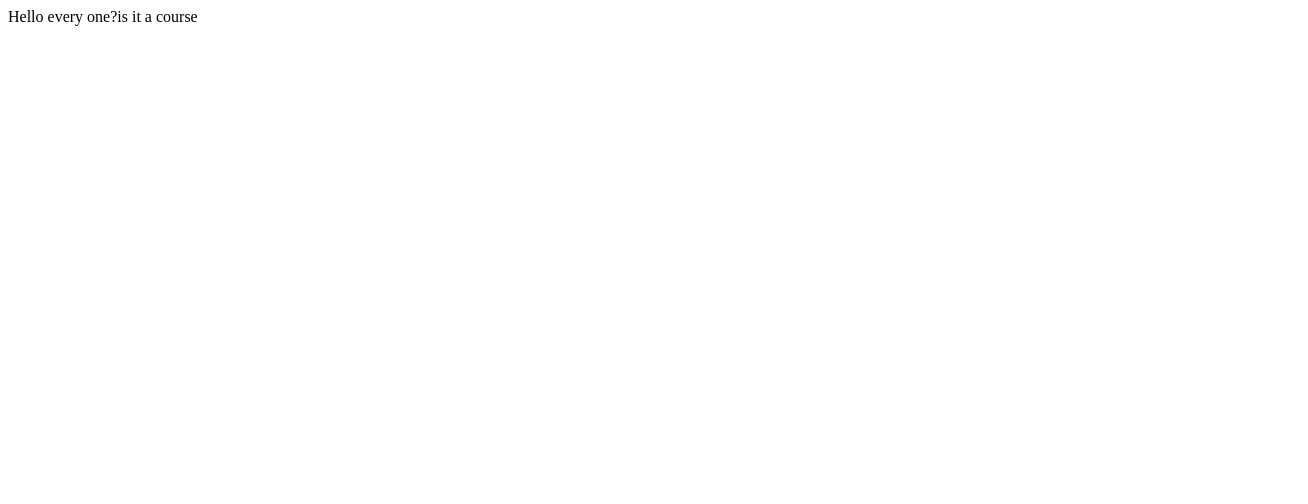
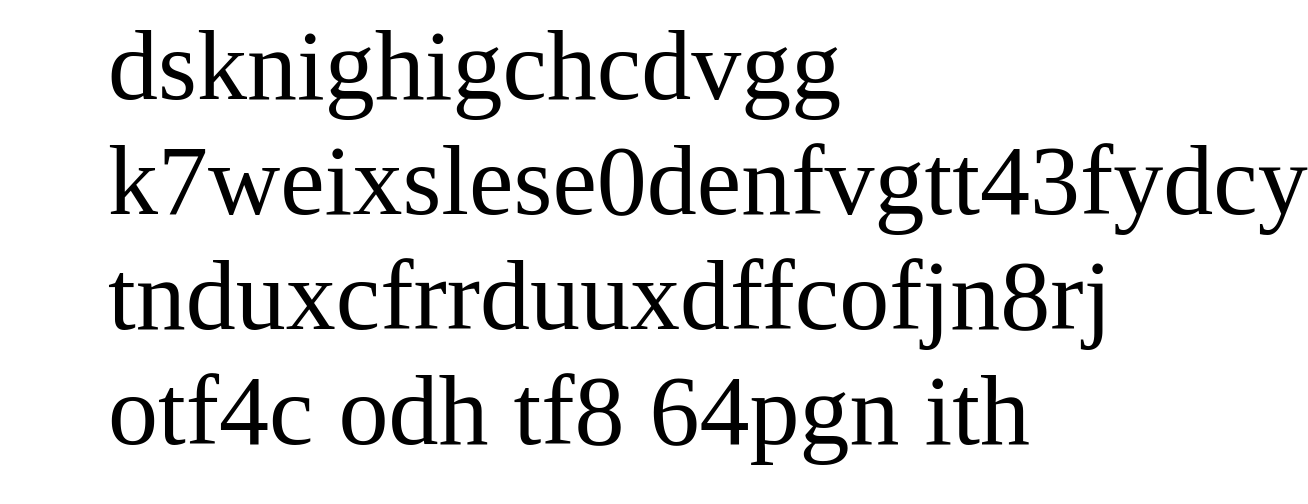
Before and after one commit to santhiraavi/fullstack-test, a plain HTML site: page site/index.html in a window 1280 px wide. Shown: the whole page, 1308 px wide, since content can reach past the window. Drawn offline with Linux system fonts and the light colour scheme.

Commit message:
third commit on size

```diff
--- a/site/index.html
+++ b/site/index.html
@@ -7,6 +7,8 @@
     <title>Document</title>
 </head>
 <body>
-    <div>Hello every one?is it a  course</div>
+    <div>
+        <p style="margin:0 100px 0 100px;font-size: 100px;">dsknighigchcdvgg k7weixslese0denfvgtt43fydcy tnduxcfrrduuxdffcofjn8rj otf4c odh tf8 64pgn  ith</p>
+    </div>
 </body>
 </html>
```
